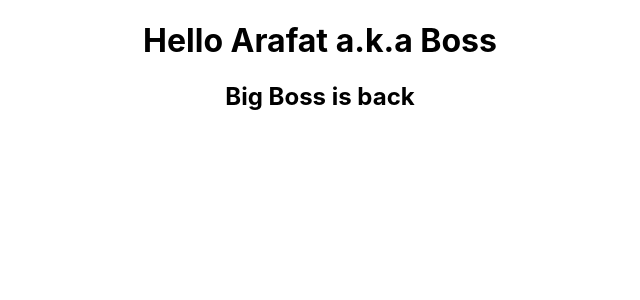
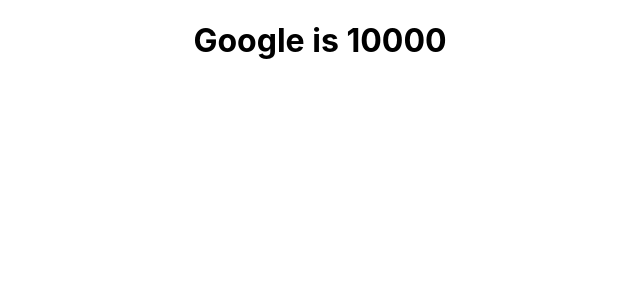
Before and after one commit to Arafat-alim/CodeEvolution, a React (Create React App) app: page / in a window 1280 px wide. Shown: the top 300 px of the page, without its empty margins (320-960 px from the left). Built offline with nearby package versions, Linux system fonts and the light colour scheme.

Commit message:
Destructurin; Added State Destructuring class Comp.

```diff
--- a/src/App.js
+++ b/src/App.js
@@ -1,12 +1,10 @@
 import "./App.css";
-import PropDes2 from "./MyComponents/Destructuring/PropDes2";
-import PropsDes1 from "./MyComponents/Destructuring/PropsDes1";
+import StateDes1 from "./MyComponents/Destructuring/StateDes1";
 
 function App() {
   return (
     <div className="App">
-      <PropsDes1 name={"Arafat"} heroname={"Boss"} />
-      <PropDes2 name={"Boss"} quality={"back"} />
+      <StateDes1 name={"Google"} value={10000} />
     </div>
   );
 }
--- /dev/null
+++ b/src/MyComponents/Destructuring/StateDes1.jsx
@@ -0,0 +1,18 @@
+import React, { Component } from "react";
+
+class StateDes1 extends Component {
+  render() {
+    const { name, value } = this.props; //for props
+    // const {state1, state2} = this.state; // for state
+    //we do lots more exercises in state destructuring concepts soon
+    return (
+      <div>
+        <h1>
+          {name} is {value}
+        </h1>
+      </div>
+    );
+  }
+}
+
+export default StateDes1;
```
